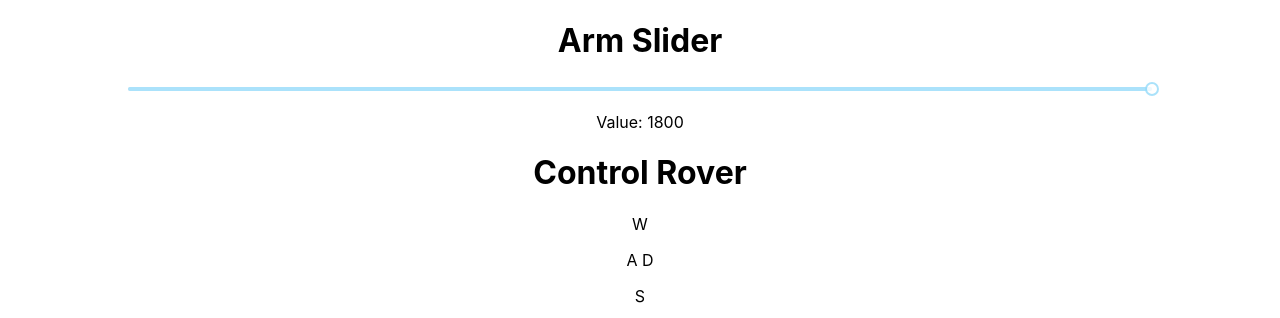
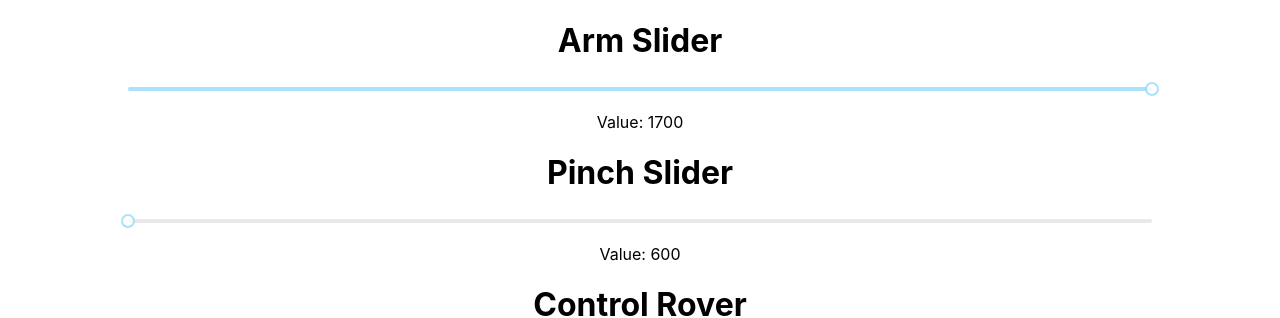
Before and after one commit to MarvinMok/HaCK2024, a React (Create React App) app in the folder frontend/: page / in a window 1280 px wide. Shown: the top 318 px of the page. Built offline with nearby package versions, Linux system fonts and the light colour scheme; no server answers; the HTML template or start-up script is replaced by a standard one.

Commit message:
Added min and max parameters for slider component to cater to each motor

```diff
--- a/frontend/src/App.js
+++ b/frontend/src/App.js
@@ -10,11 +10,15 @@ const App = () => {
   // const [ultrasonic, setUltrasonic] = useState("-1");
   // const [temp, setTemp] = useState("-1");
   const keydown = useRef(false);
-  const [value, setValue] = useState(1800);
+  const [value, setValue] = useState(1700);
+  const [pinchValue, setPinchValue] = useState(600)
   // constand changing slider value
-  const handleChange = (newValue) => {
+  const handleArmChange = (newValue) => {
     setValue(newValue);
   };
+  const handlePinchChange = (newValue) => {
+    setPinchValue(newValue);
+  }
 
   // useEffect( () )
 
@@ -62,6 +66,10 @@ const App = () => {
   const sendArmValue = (value) => {
     socket.emit('send-arm-value', value);
   };
+
+  const sendPinchValue = (value) => {
+    socket.emit('send-pinch-value', value);
+  }
 
   // For Receving Message
   // Will be used for sensor data
@@ -231,12 +239,24 @@ const App = () => {
 
   return (
     <div className="App">
-      <div className>
+      <div >
         <h1>Arm Slider</h1>
         <SliderComponent
+          min={950}
+          max={1700}
           value={value}
-          onChange={handleChange}
+          onChange={handleArmChange}
           onAfterChange={sendArmValue}
+        />
+      </div>
+      <div >
+        <h1>Pinch Slider</h1>
+        <SliderComponent
+          min={600}
+          max={1800}
+          value={pinchValue}
+          onChange={handlePinchChange}
+          onAfterChange={sendPinchValue}
         />
       </div>
       {/* <h3>{messageReceived}</h3> */}
@@ -248,7 +268,7 @@ const App = () => {
       </div>
       <div>
         <iframe
-        src="http://192.168.1.108/"
+        src="http://192.168.1.40"
         title="camera"
         width="1000"
         height="750"
--- a/frontend/src/SliderComponent.js
+++ b/frontend/src/SliderComponent.js
@@ -2,12 +2,12 @@
 import Slider from 'rc-slider';
 import 'rc-slider/assets/index.css';
 
-const SliderComponent = ({ value, onChange, onAfterChange }) => {
+const SliderComponent = ({ min, max, value, onChange, onAfterChange }) => {
     return (
       <div className="slider-container">
         <Slider
-          min={600}
-          max={1800}
+          min={min}
+          max={max}
           value={value}
           onChange={onChange}
           onAfterChange={onAfterChange}
```
Also changed, not shown: 1 other file (tests, documents, lock files or other folders).
